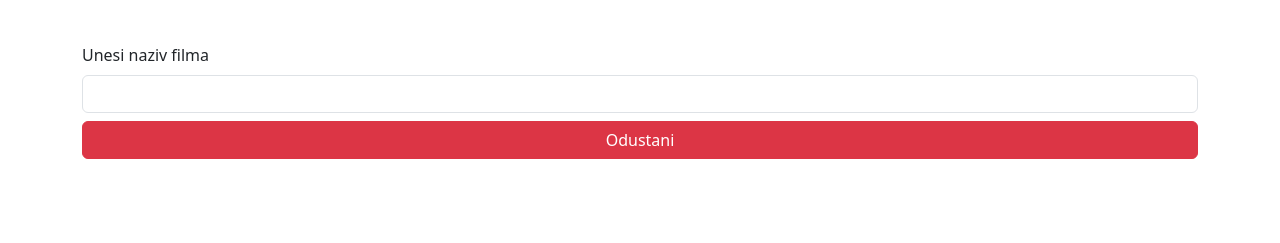
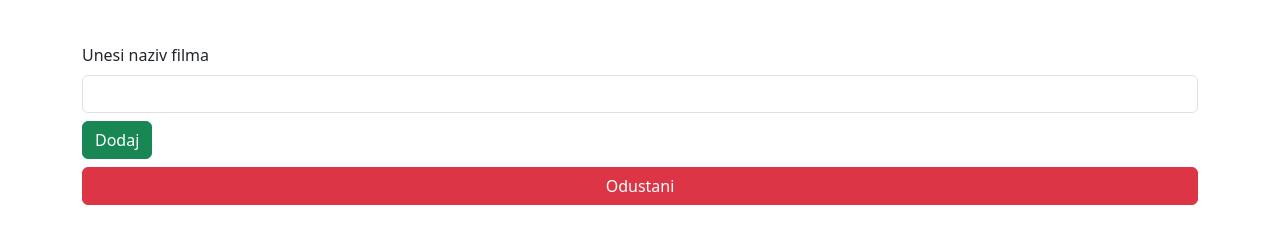
Before and after one commit to Herr-Hauptmann/movie-js-db, a plain HTML site: page index.html in a window 1280 px wide. Both pictures are taken after a click on the button "Dodaj film". Shown: the part 101-344 px from the top of the page. Drawn offline with nearby package versions, Linux system fonts and the light colour scheme.

Commit message:
getMOvieName

```diff
--- a/index.html
+++ b/index.html
@@ -26,9 +26,16 @@
       <button class="btn btn-primary w-100" id="add-movie-btn">
         Dodaj film
       </button>
-      <form class="my3 d-none" id="movieForm">
+      <form class="my-3 d-none" id="movieForm">
         <label for="movieName" class="form-label">Unesi naziv filma</label>
-        <input id="movieName" class="form-control" type="text" />
+        <input id="movieName" class="form-control d-inline" type="text" />
+        <button
+          type="button"
+          class="btn btn-success mt-2 d-block"
+          id="addNewMovieButton"
+        >
+          Dodaj
+        </button>
         <button type="reset" class="btn btn-danger w-100 mt-2" id="cancel">
           Odustani
         </button>
--- a/public/js/app.js
+++ b/public/js/app.js
@@ -7,13 +7,17 @@ for (let el of movieList.children) {
 let addMovieBtn = document.getElementById('add-movie-btn');
 let movieForm = document.getElementById('movieForm');
 let cancelBtn = document.getElementById('cancel');
-addMovieBtn.addEventListener('click', addClickHandler);
-cancelBtn.addEventListener('click', cancelClickHandler);
-function addClickHandler() {
-  addMovieBtn.classList.add('d-none');
-  movieForm.classList.remove('d-none');
+let inputField = document.getElementById('movieName');
+let addNewMovieButton = document.getElementById('addNewMovieButton');
+addNewMovieButton.addEventListener('click', addNewMovie);
+addMovieBtn.addEventListener('click', toggleNewMovieForm);
+cancelBtn.addEventListener('click', toggleNewMovieForm);
+function toggleNewMovieForm() {
+  addMovieBtn.classList.toggle('d-none');
+  movieForm.classList.toggle('d-none');
 }
-function cancelClickHandler() {
-  addMovieBtn.classList.remove('d-none');
-  movieForm.classList.add('d-none');
+
+function addNewMovie() {
+  let movieName = inputField.value;
+  console.log(movieName);
 }
```
